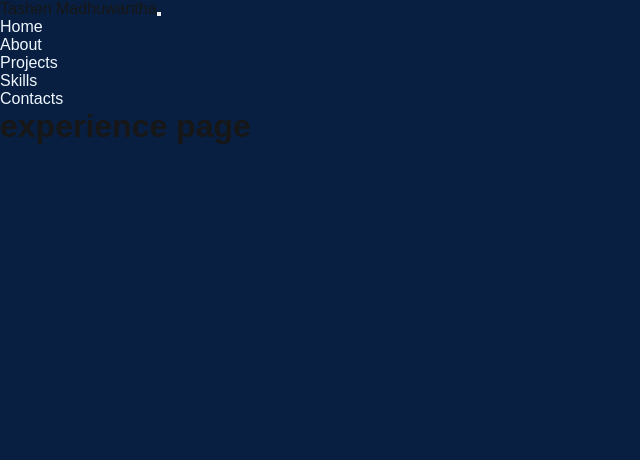
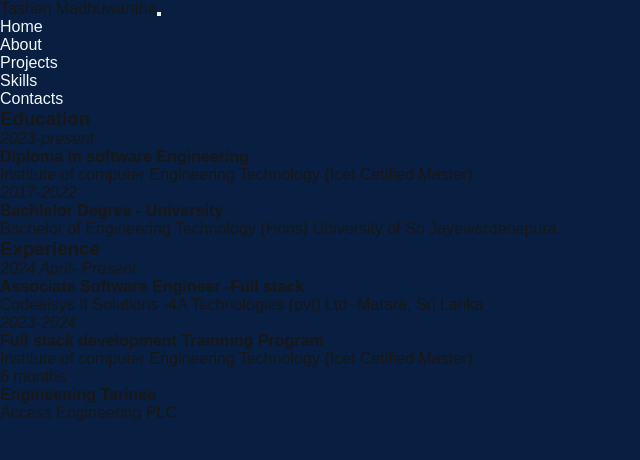
Before and after one commit to Shenmadu/my-profile, a Next.js app: page /experience in a window 1280 px wide. Shown: the top 460 px of the page, without its empty margins (0-640 px from the left). Built offline with nearby package versions, Linux system fonts and the light colour scheme; a web font is replaced by a local one.

Commit message:
fea : about section add

```diff
--- a/src/app/experience/page.tsx
+++ b/src/app/experience/page.tsx
@@ -2,8 +2,59 @@ import React from 'react'
 
 function page() {
   return (
-    <div>
-      <h1>experience page</h1>
+    <div className="container">
+      <div className=" bg-transparent text-white container col-xxl-8 px-1 py-1">
+        <div className="row flex-lg-row-reverse align-items-center g-5 py-5">
+          <div className="col-10 col-sm-8 col-lg-6 mt-0" data-aos="fade-left">
+            <h3 className="title">Education</h3>
+            <div className="edu-box">
+              <div className="edu-content">
+                <div className="content">
+                  <div className="year"><i className='bx bxs-calendar '>2023-present</i></div>
+                  <h4 className="sub-topic">Diploma in software Engineering</h4>
+                  <p>Institute of computer Engineering Technology (Icet Cetified Master)</p>
+                </div>
+              </div>
+              <div className="edu-content">
+                <div className="content">
+                  <div className="year"><i className="bx bxs-calendar">2017-2022</i></div>
+                  <h4 className="sub-topic">Bachlelor Degree - University</h4>
+                  <p>Bachelor of Engineering Technology (Hons)
+                    University of Sri Jayewardenepura.</p>
+                </div>
+              </div>
+            </div>
+          </div>
+          <div className="col-10 col-sm-8 col-lg-6" data-aos="fade-right">
+            <h3 className="title mt-3">Experience</h3>
+            <div className="edu-box">
+            <div className="edu-content">
+                <div className="content">
+                  <div className="year"><i className='bx bxs-calendar '>2024 April- Present</i></div>
+                  <h4 className="sub-topic">Associate Software Engineer -Full stack</h4>
+                  <p>Codeaisys It Solutions -4A Technologies (pvt) Ltd- Matara, Sri
+                  Lanka</p>
+                </div>
+              </div>
+              <div className="edu-content">
+                <div className="content">
+                  <div className="year"><i className='bx bxs-calendar '>2023-2024</i></div>
+                  <h4 className="sub-topic">Full stack development Trainning Program</h4>
+                  <p>Institute of computer Engineering Technology (Icet Cetified Master)</p>
+                </div>
+              </div>
+              <div className="edu-content">
+                <div className="content">
+                  <div className="year">6 months</div>
+                  <h4 className="sub-topic">Engineening Tarinee</h4>
+                  <p>Access Engineering PLC</p>
+                </div>
+              </div>
+            </div>
+          </div>
+
+        </div>
+      </div>
     </div>
   )
 }
--- a/src/app/my-projects/page.tsx
+++ b/src/app/my-projects/page.tsx
@@ -10,7 +10,7 @@ import swing from "../assests/swing.png";
 
 function page() {
   return (
-    <div>
+    <div className='container'>
             <div className=" bg-transparent text-white" id="education">
                 <section className="education" id="education">
                     {/* <h1 className="header-two">My Works</h1> */}
--- a/src/app/page.tsx
+++ b/src/app/page.tsx
@@ -2,7 +2,7 @@
 import Image from "next/image";
 import MyImage from "./assests/myimg.jpg";
 import Fb from "./assests/fbicon.png";
-import Inst from "./assests/instimg.png";
+import Inst from "./assests//gitimg.png";
 import styles from "./page.module.css";
 import 'bootstrap/dist/css/bootstrap.min.css';
 import AOS from 'aos'
```
